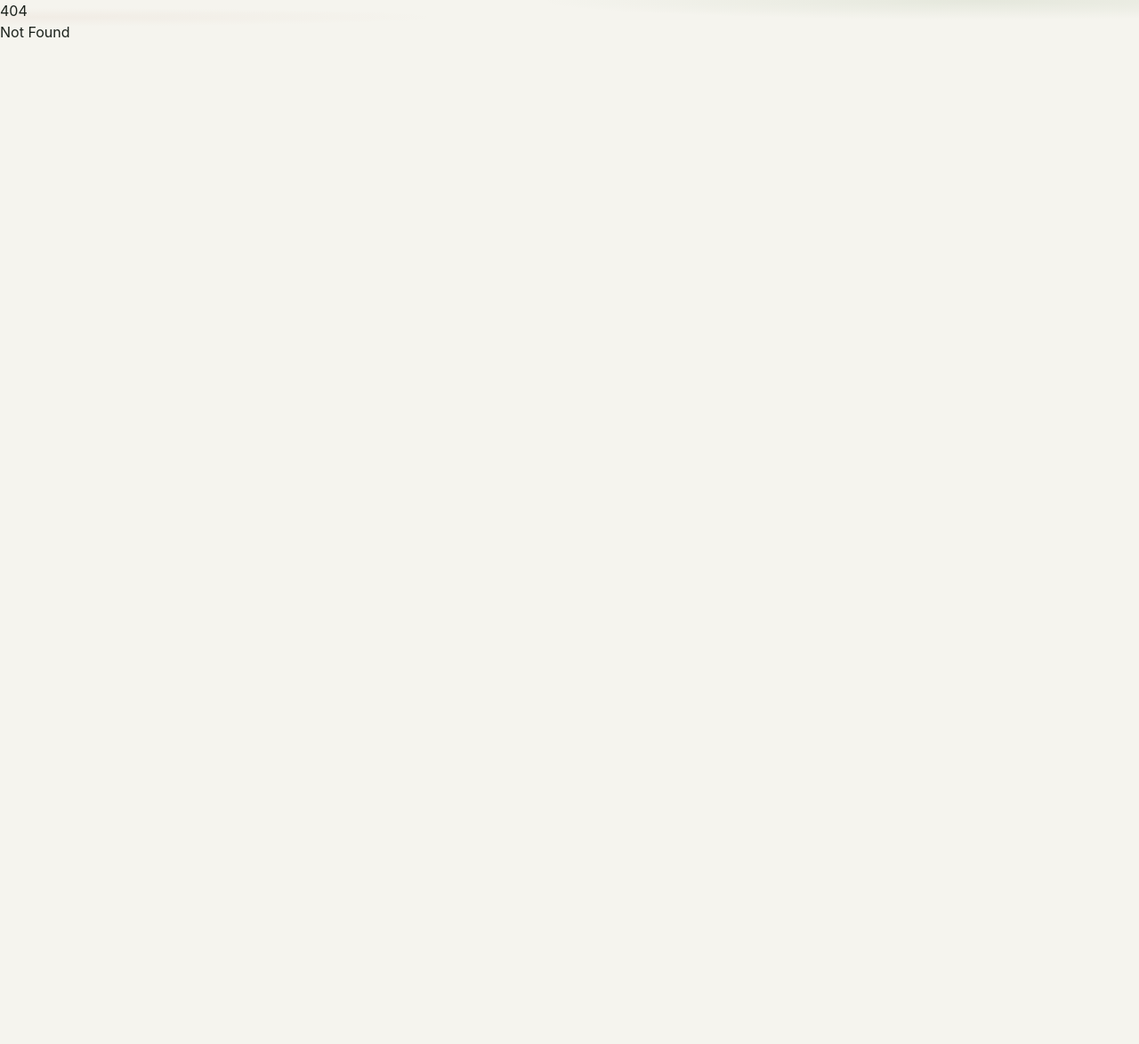
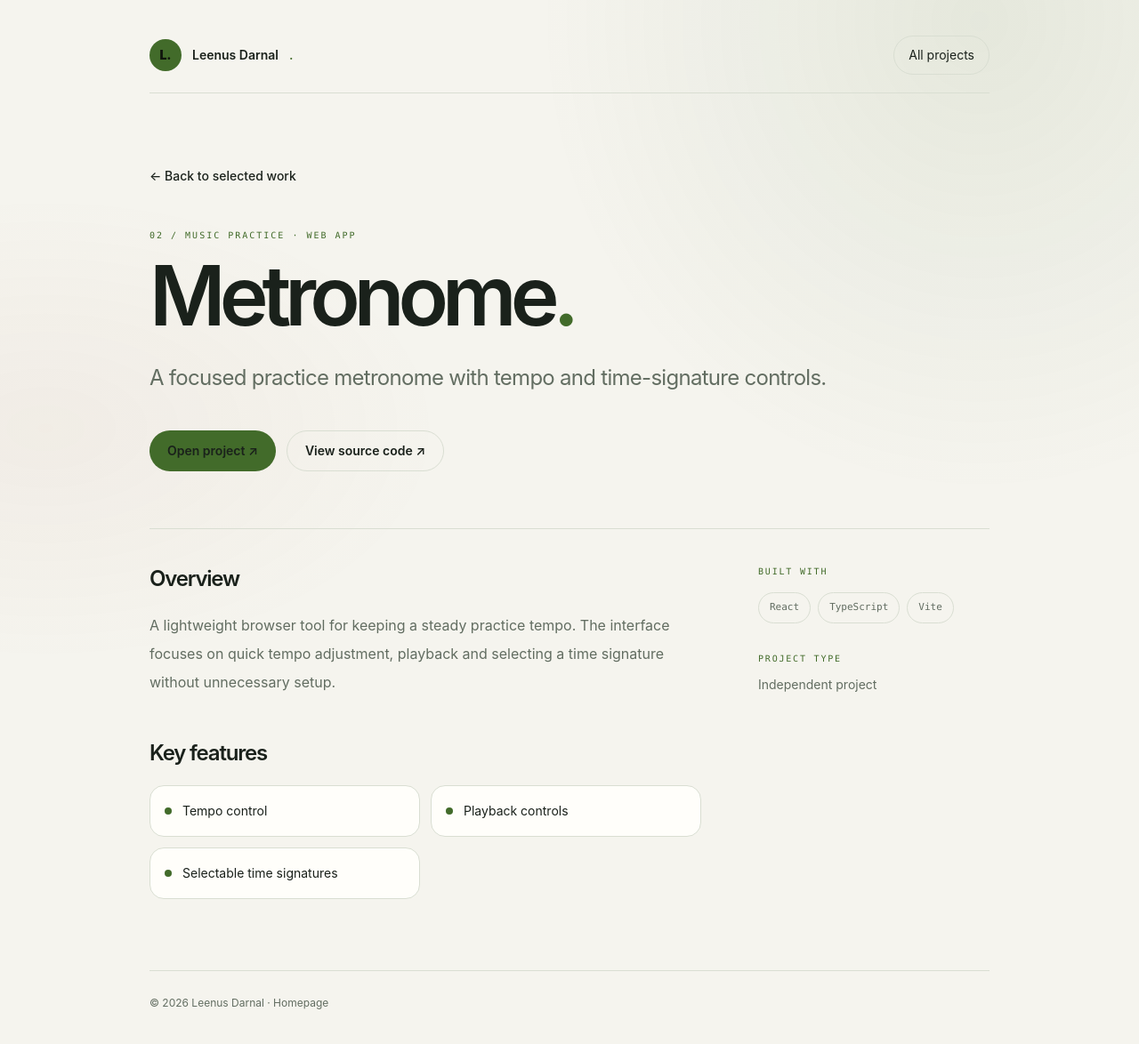
Before and after one commit to leenusdarnal/leenusdarnal.github.io, a SvelteKit app: page /projects/metronome/ in a window 1280 px wide. Before the commit this address had no page. Shown: the top 1174 px of the page at 89% size. Before the commit the page ends 800 px from the top, so only its background shows below. Built offline with nearby package versions, Linux system fonts and the light colour scheme.

Commit message:
Add project case studies and deployment links

```diff
--- /dev/null
+++ b/src/routes/projects/[slug]/+page.svelte
@@ -0,0 +1,94 @@
+<script>
+  let { data } = $props();
+  let project = $derived(data.project);
+</script>
+
+<svelte:head>
+  <title>{project ? `${project.name} — Leenus Darnal` : 'Project not found — Leenus Darnal'}</title>
+  <meta name="description" content={project?.summary ?? 'Project details from Leenus Darnal.'} />
+  {#if project}
+    <meta property="og:type" content="article" />
+    <meta property="og:title" content={`${project.name} — Leenus Darnal`} />
+    <meta property="og:description" content={project.summary} />
+    <link rel="canonical" href={`https://leenusdarnal.github.io/projects/${project.slug}/`} />
+  {/if}
+</svelte:head>
+
+<div class="mx-auto min-h-screen w-full max-w-5xl px-4 py-6 sm:px-8 sm:py-10 lg:px-10">
+  <header class="flex items-center justify-between border-b border-[var(--line)] pb-5">
+    <a href="/" class="flex items-center gap-3 text-sm font-semibold no-underline">
+      <span aria-hidden="true" class="grid size-9 place-items-center rounded-full bg-[var(--accent)] font-black text-[#10150d]">L.</span>
+      Leenus Darnal<span class="text-[var(--accent)]">.</span>
+    </a>
+    <a href="/#work" class="inline-flex min-h-11 items-center rounded-full border border-[var(--line)] px-4 text-sm text-[var(--muted)] transition hover:border-[var(--accent)] hover:text-[var(--ink)]">All projects</a>
+  </header>
+
+  {#if project}
+    <main class="py-14 sm:py-20">
+      <a href="/#work" class="text-sm font-medium text-[var(--muted)] transition hover:text-[var(--accent)]">← Back to selected work</a>
+      <p class="mt-12 font-mono text-[10px] uppercase tracking-[0.2em] text-[var(--accent)]">{project.number} / {project.category}</p>
+      <h1 class="mt-4 max-w-4xl text-[clamp(2.7rem,9vw,5.8rem)] font-semibold leading-[0.96] tracking-[-0.075em]">{project.name}<span class="text-[var(--accent)]">.</span></h1>
+      <p class="mt-7 max-w-3xl text-xl leading-relaxed tracking-[-0.03em] text-[var(--muted)] sm:text-2xl">{project.summary}</p>
+
+      <div class="mt-10 flex flex-wrap gap-3">
+        {#if project.live}
+          <a href={project.live} target="_blank" rel="noopener noreferrer" class="inline-flex min-h-11 items-center gap-2 rounded-full bg-[var(--accent)] px-5 py-3 text-sm font-semibold text-[#10150d] transition hover:-translate-y-0.5">Open project ↗</a>
+        {/if}
+        <a href={project.source} target="_blank" rel="noopener noreferrer" class="inline-flex min-h-11 items-center gap-2 rounded-full border border-[var(--line)] px-5 py-3 text-sm font-semibold transition hover:border-[var(--accent)]">View source code ↗</a>
+      </div>
+
+      <div class="mt-16 grid gap-12 border-t border-[var(--line)] pt-10 md:grid-cols-[minmax(0,1fr)_260px] md:gap-16">
+        <section aria-labelledby="overview-heading">
+          <h2 id="overview-heading" class="text-2xl font-semibold tracking-[-0.05em]">Overview</h2>
+          <p class="mt-5 text-base leading-8 text-[var(--muted)]">{project.description}</p>
+          <h2 class="mt-12 text-2xl font-semibold tracking-[-0.05em]">Key features</h2>
+          <ul class="mt-5 grid gap-3 sm:grid-cols-2">
+            {#each project.highlights as item}
+              <li class="flex gap-3 rounded-2xl border border-[var(--line)] bg-[var(--panel)] p-4 text-sm leading-6">
+                <span aria-hidden="true" class="mt-2 size-2 shrink-0 rounded-full bg-[var(--accent)]"></span>{item}
+              </li>
+            {/each}
+          </ul>
+          {#if project.disclaimer}
+            <aside class="mt-8 rounded-2xl border border-[var(--line)] bg-[var(--panel-soft)] p-5">
+              <h2 class="font-semibold">Important note</h2>
+              <p class="mt-2 text-sm leading-7 text-[var(--muted)]">{project.disclaimer}</p>
+            </aside>
+          {/if}
+          {#if project.privacy}
+            <aside class="mt-8 rounded-2xl border border-[var(--line)] bg-[var(--panel-soft)] p-5">
+              <h2 class="font-semibold">Privacy and files</h2>
+              <p class="mt-2 text-sm leading-7 text-[var(--muted)]">{project.privacy}</p>
+            </aside>
+          {/if}
+        </section>
+
+        <aside class="space-y-8">
+          <section aria-labelledby="stack-heading">
+            <h2 id="stack-heading" class="font-mono text-[10px] uppercase tracking-[0.18em] text-[var(--accent)]">Built with</h2>
+            <ul class="mt-4 flex flex-wrap gap-2">
+              {#each project.stack as item}
+                <li class="rounded-full border border-[var(--line)] px-3 py-2 font-mono text-[11px] text-[var(--muted)]">{item}</li>
+              {/each}
+            </ul>
+          </section>
+          <section aria-labelledby="role-heading">
+            <h2 id="role-heading" class="font-mono text-[10px] uppercase tracking-[0.18em] text-[var(--accent)]">Project type</h2>
+            <p class="mt-3 text-sm text-[var(--muted)]">{project.role}</p>
+          </section>
+        </aside>
+      </div>
+    </main>
+  {:else}
+    <main class="grid min-h-[60vh] content-center py-16">
+      <p class="font-mono text-[10px] uppercase tracking-[0.2em] text-[var(--accent)]">404 / NOT FOUND</p>
+      <h1 class="mt-4 text-4xl font-semibold tracking-[-0.06em]">Project not found.</h1>
+      <p class="mt-4 max-w-lg leading-7 text-[var(--muted)]">This project page may have moved. Return to the homepage to browse the current portfolio.</p>
+      <a href="/#work" class="mt-7 inline-flex min-h-11 w-fit items-center rounded-full bg-[var(--accent)] px-5 py-3 text-sm font-semibold text-[#10150d]">Explore all projects</a>
+    </main>
+  {/if}
+
+  <footer class="border-t border-[var(--line)] py-7 text-xs text-[var(--muted)]">
+    © {new Date().getFullYear()} Leenus Darnal · <a href="/" class="underline-offset-4 hover:underline">Homepage</a>
+  </footer>
+</div>
```
